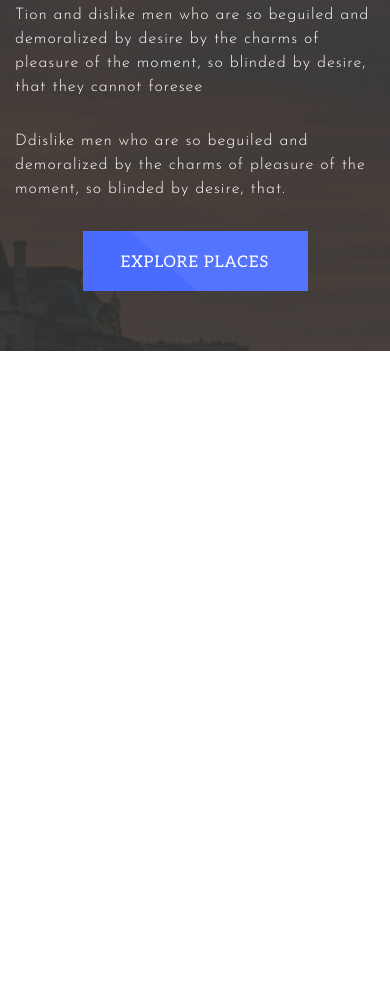
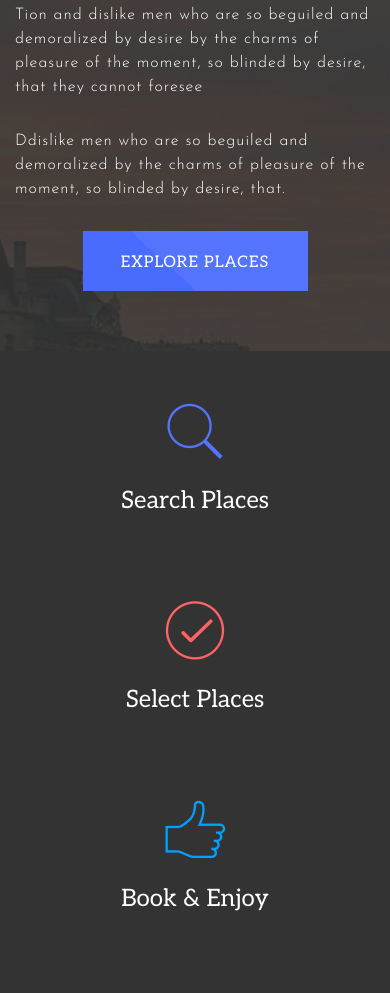
Before and after one commit to Deformix/exam-1, a website: page src/index.html in a window 390 px wide. Shown: the part 1469-2462 px from the top of the page. Before the commit the page ends 1820 px from the top, so only its background shows below. Drawn offline with nearby package versions, Linux system fonts and the light colour scheme; files that its build step writes are made by us from their sources; files whose address does not match are found by name.

Commit message:
Added 'Steps' section

```diff
--- a/src/index.html
+++ b/src/index.html
@@ -13,6 +13,7 @@
 <body>
     @@include('template/header.html')
     @@include('template/choose.html')
+    @@include('template/steps.html')
     @@include('template/footer.html')
 
     <script src="js/script.js"></script>
--- /dev/null
+++ b/src/scss/layout/_steps.scss
@@ -0,0 +1,99 @@
+.steps {
+    background: #333;
+    padding: 90px 0 110px;
+
+    &__list {
+        display: flex;
+        justify-content: space-between;
+        list-style: none;
+        padding: 0 68px;
+        position: relative;
+    }
+
+    &__item {
+        text-align: center;
+
+        &:nth-child(2) {
+            margin: 0 15px;
+        }
+
+        &:nth-child(2):before {
+            background: url("../img/dotts.svg") no-repeat;
+            content: "";
+            height: 100%;
+            left: 160px;
+            position: absolute;
+            top: -46px;
+            width: 775px;
+        }
+    }
+
+    &__icon {
+        background-color: #333;
+        font-size: 70px;
+        position: relative;
+        z-index: 2;
+
+        &--blue {
+            color: #5474fd;
+        }
+
+        &--red {
+            color: #ff6363;
+        }
+
+        &--aqua {
+            color: #00a2ff;
+        }
+    }
+
+    &__name {
+        font-family: "Aleo", serif;
+        font-size: 36px;
+        font-weight: 400;
+        margin-top: 20px;
+    }
+}
+
+@media screen and (max-width: 1160px) {
+    .steps {
+        &__item {
+            &:nth-child(2):before {
+                left: 142px;
+            }
+        }
+    }
+}
+
+@media screen and (max-width: 1110px) {
+    .steps {
+        &__item {
+            &:nth-child(2):before {
+                display: none;
+            }
+        }
+    }
+}
+
+@media screen and (max-width: 768px) {
+    .steps {
+        &__name {
+            font-size: 28px;
+        }
+    }
+}
+
+@media screen and (max-width: 500px) {
+    .steps {
+        padding: 45px 0 0;
+
+        &__list {
+            flex-direction: column;
+        }
+
+        &__name {
+            font-size: 24px;
+            margin-bottom: 80px;
+        }
+    }
+}
--- a/src/scss/main.scss
+++ b/src/scss/main.scss
@@ -21,6 +21,7 @@
 @import
   'layout/header',
   'layout/choose',
+  'layout/steps',
   'layout/footer';
 
 // 5. Components
--- /dev/null
+++ b/src/template/steps.html
@@ -0,0 +1,22 @@
+<section class="steps">
+    <div class="container">
+        <ul class="steps__list">
+
+            <li class="steps__item">
+                <span class="steps__icon steps__icon--blue icon-search"></span>
+                <div class="steps__name">Search Places</div>
+            </li>
+
+            <li class="steps__item">
+                <span class="steps__icon steps__icon--red icon-check "></span>
+                <div class="steps__name">Select Places</div>
+            </li>
+
+            <li class="steps__item">
+                <span class="steps__icon steps__icon--aqua icon-like2"></span>
+                <div class="steps__name">Book & Enjoy</div>
+            </li>
+
+        </ul>
+    </div>
+</section>
```
Also changed, not shown: src/img/dotts.svg (added).
